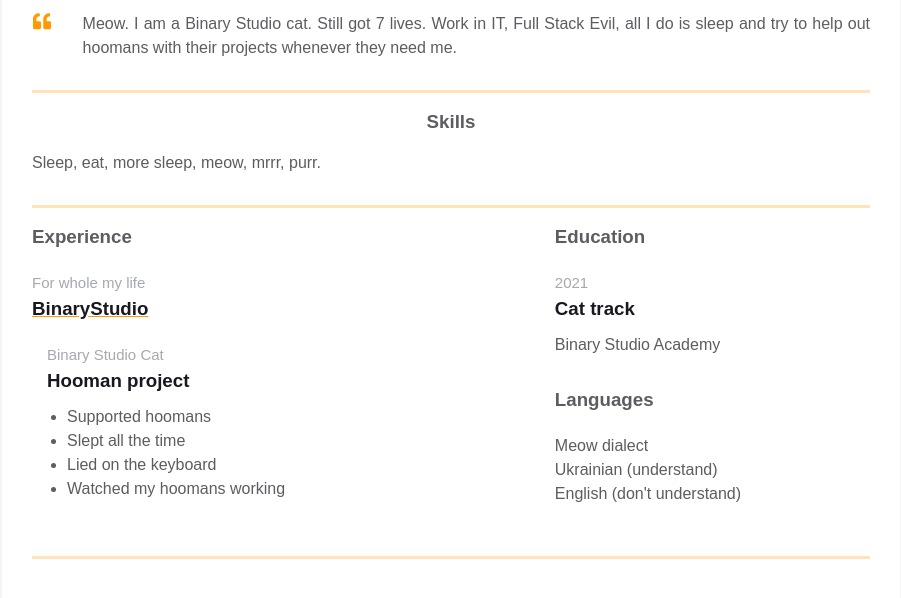
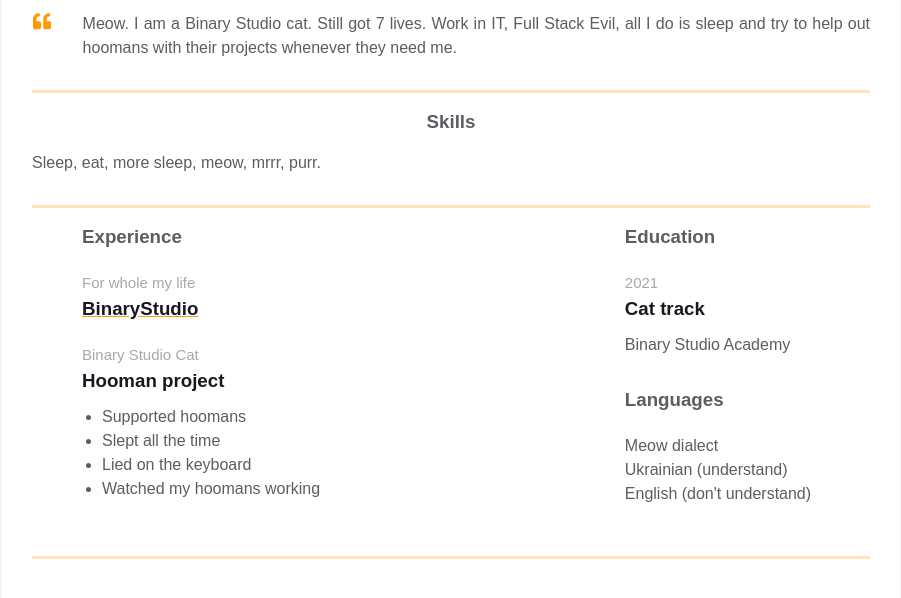
Before and after one commit to vladyslavdobychin/homepage, a plain HTML site: page index.html in a window 1280 px wide. Shown: the part 350-948 px from the top of the page, without its empty margins (189-1090 px from the left). Drawn offline with Linux system fonts and the light colour scheme.

Commit message:
Fix styling for experiences and aditional info

```diff
--- a/styles.css
+++ b/styles.css
@@ -169,7 +169,7 @@ body {
 
 .experiences {
   flex: 1 1 60%;
-  margin-right: 50px;
+  margin-left: 50px;
 }
 
 .experiences__header {
@@ -194,7 +194,6 @@ body {
 }
 
 .experiences__company-project {
-  margin-left: 15px;
   margin-bottom: 25px;
 }
 
@@ -218,6 +217,7 @@ body {
 
 .additional-info {
   flex: 1 1 40%;
+  margin-left: 50px;
 }
 
 .additional-info__education {
```
Also changed, not shown: index.html (+6 -0 lines).
